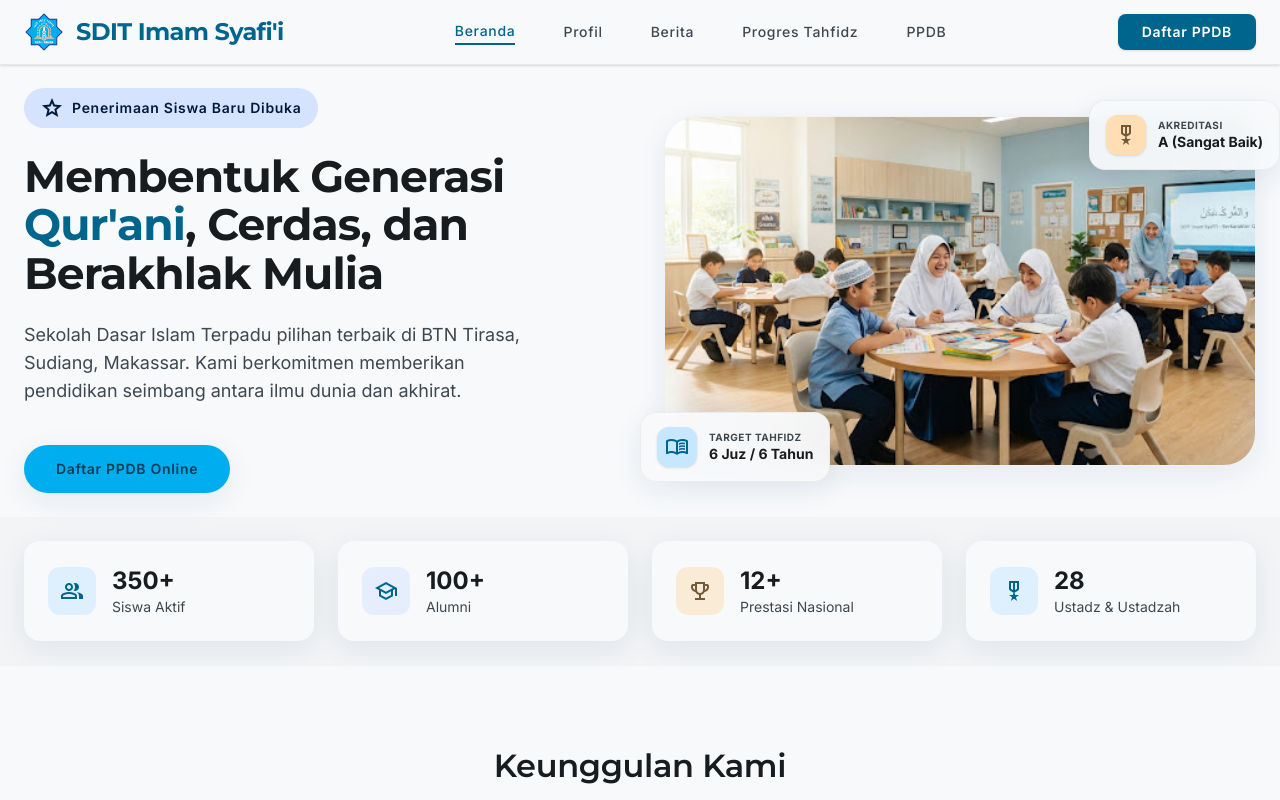
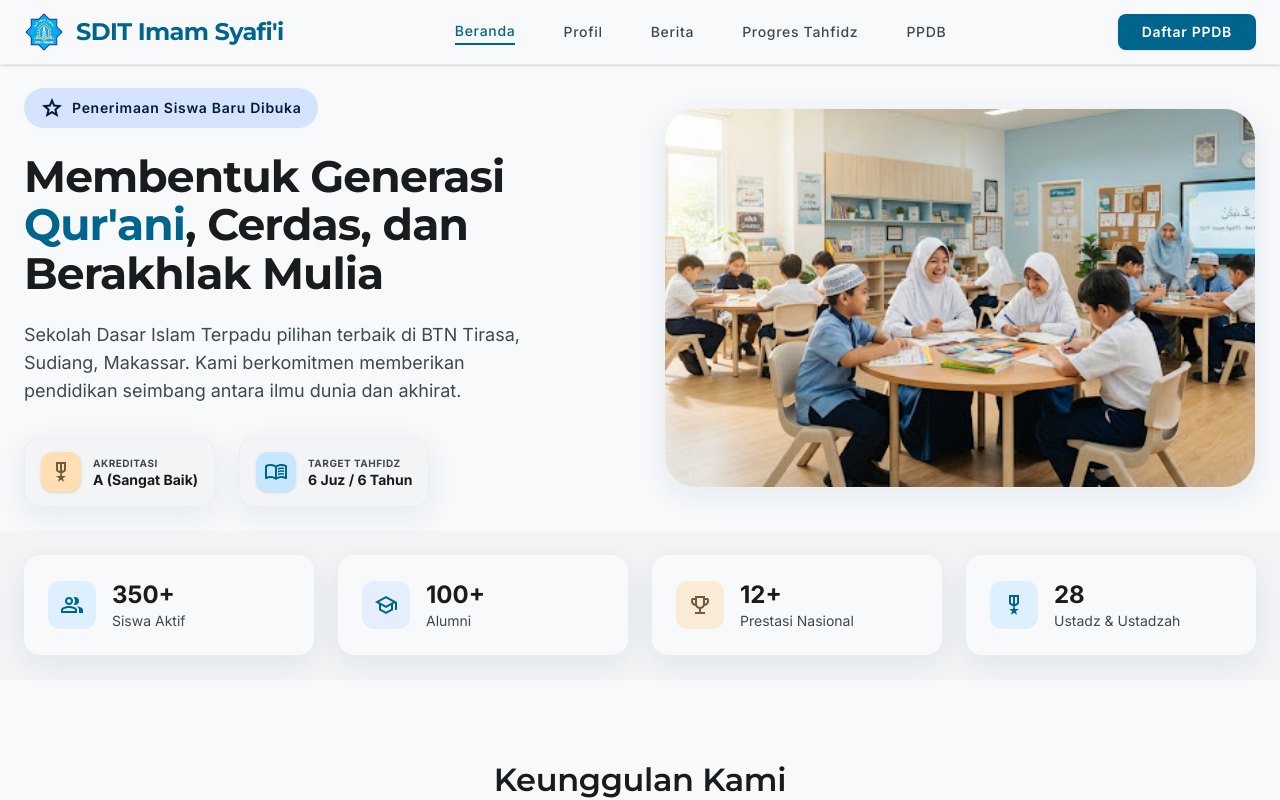
Before and after one commit to hafidzullah-onlearning/sdit-imam-syafii, a Next.js app: page / in a window 1280 px wide. Shown: the top 800 px of the page. Built offline with nearby package versions, Linux system fonts and the light colour scheme.

Commit message:
feat: add Hero component with school highlights and call-to-action details

```diff
--- a/src/components/Hero.tsx
+++ b/src/components/Hero.tsx
@@ -24,32 +24,10 @@ export default function Hero() {
         <p className="font-body-lg text-body-lg text-on-surface-variant max-w-[90%]">
           Sekolah Dasar Islam Terpadu pilihan terbaik di BTN Tirasa, Sudiang, Makassar. Kami berkomitmen memberikan pendidikan seimbang antara ilmu dunia dan akhirat.
         </p>
-        <div className="flex flex-wrap gap-4 mt-4">
-          <Link
-            href="/ppdb"
-            className="bg-primary-container hover:bg-primary text-on-primary-container hover:text-on-primary font-label-bold text-label-bold py-4 px-8 rounded-full transition-all duration-200 oceanic-shadow hover:-translate-y-1 inline-block"
-          >
-            Daftar PPDB Online
-          </Link>
-        </div>
-      </div>
-
-      <div className="md:w-1/2 w-full mt-lg md:mt-0 z-10 relative">
-        {/* Main Image Container */}
-        <div className="relative w-full aspect-[4/3] max-h-[300px] md:max-h-[350px]">
-          <div className="relative w-full h-full rounded-[2rem] overflow-hidden oceanic-shadow border border-surface-variant/40">
-            <Image
-              className="object-cover"
-              alt="A bright, modern Islamic elementary school classroom filled with diverse students engaging in learning."
-              src={heroClassroom}
-              fill
-              sizes="(max-width: 768px) 100vw, 50vw"
-              priority
-            />
-          </div>
-
-          {/* Floating Badge 1: Top-Right (Akreditasi A) */}
-          <div className="absolute -top-4 -right-4 md:-right-6 bg-surface/95 backdrop-blur-md p-3.5 px-4 rounded-2xl oceanic-shadow flex items-center gap-3 border border-surface-variant/50 z-20">
+        {/* Highlight Info Cards (Akreditasi & Target Tahfidz) */}
+        <div className="flex flex-wrap items-center gap-md mt-2">
+          {/* Card 1: Akreditasi A */}
+          <div className="bg-surface-container-low p-3.5 px-4 rounded-2xl oceanic-shadow flex items-center gap-3 border border-surface-variant/40">
             <div className="w-10 h-10 rounded-xl bg-tertiary-fixed flex items-center justify-center text-tertiary shadow-sm">
               <span className="material-symbols-outlined text-[24px]">military_tech</span>
             </div>
@@ -59,8 +37,8 @@ export default function Hero() {
             </div>
           </div>
 
-          {/* Floating Badge 2: Bottom-Left (Target Tahfidz) */}
-          <div className="absolute -bottom-4 -left-4 md:-left-6 bg-surface/95 backdrop-blur-md p-3.5 px-4 rounded-2xl oceanic-shadow flex items-center gap-3 border border-surface-variant/50 z-20">
+          {/* Card 2: Target Tahfidz */}
+          <div className="bg-surface-container-low p-3.5 px-4 rounded-2xl oceanic-shadow flex items-center gap-3 border border-surface-variant/40">
             <div className="w-10 h-10 rounded-xl bg-primary-fixed flex items-center justify-center text-primary shadow-sm">
               <span className="material-symbols-outlined text-[24px]">menu_book</span>
             </div>
@@ -72,6 +50,21 @@ export default function Hero() {
         </div>
       </div>
 
+      <div className="md:w-1/2 w-full mt-lg md:mt-0 z-10 relative">
+        {/* Main Image Container */}
+        <div className="relative w-full aspect-[4/3] max-h-[320px] md:max-h-[380px] rounded-[2rem] overflow-hidden oceanic-shadow border border-surface-variant/40">
+          <Image
+            className="object-cover"
+            alt="A bright, modern Islamic elementary school classroom filled with diverse students engaging in learning."
+            src={heroClassroom}
+            fill
+            sizes="(max-width: 768px) 100vw, 50vw"
+            priority
+          />
+        </div>
+      </div>
+
+
     </section>
   );
 }
```
